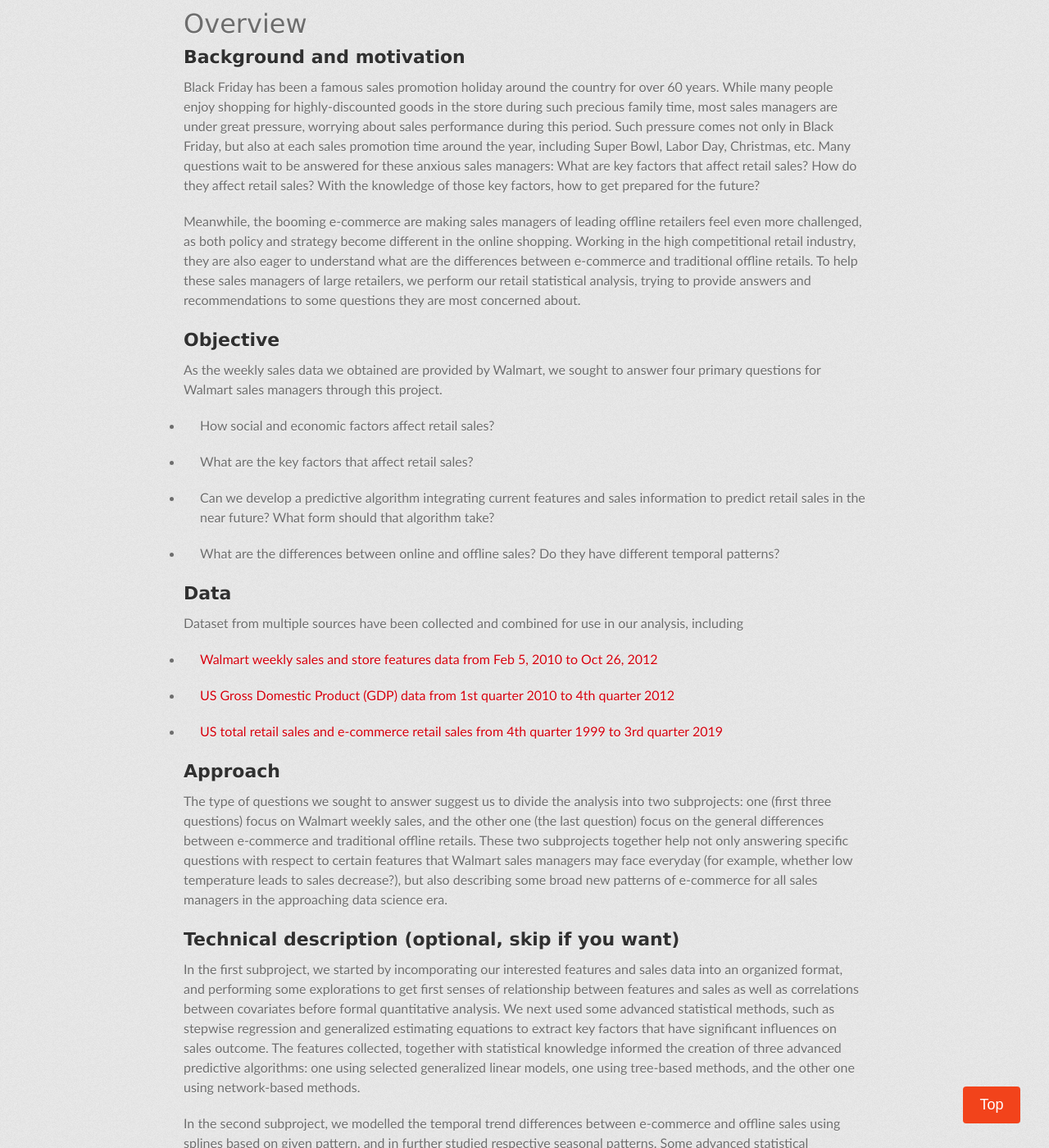
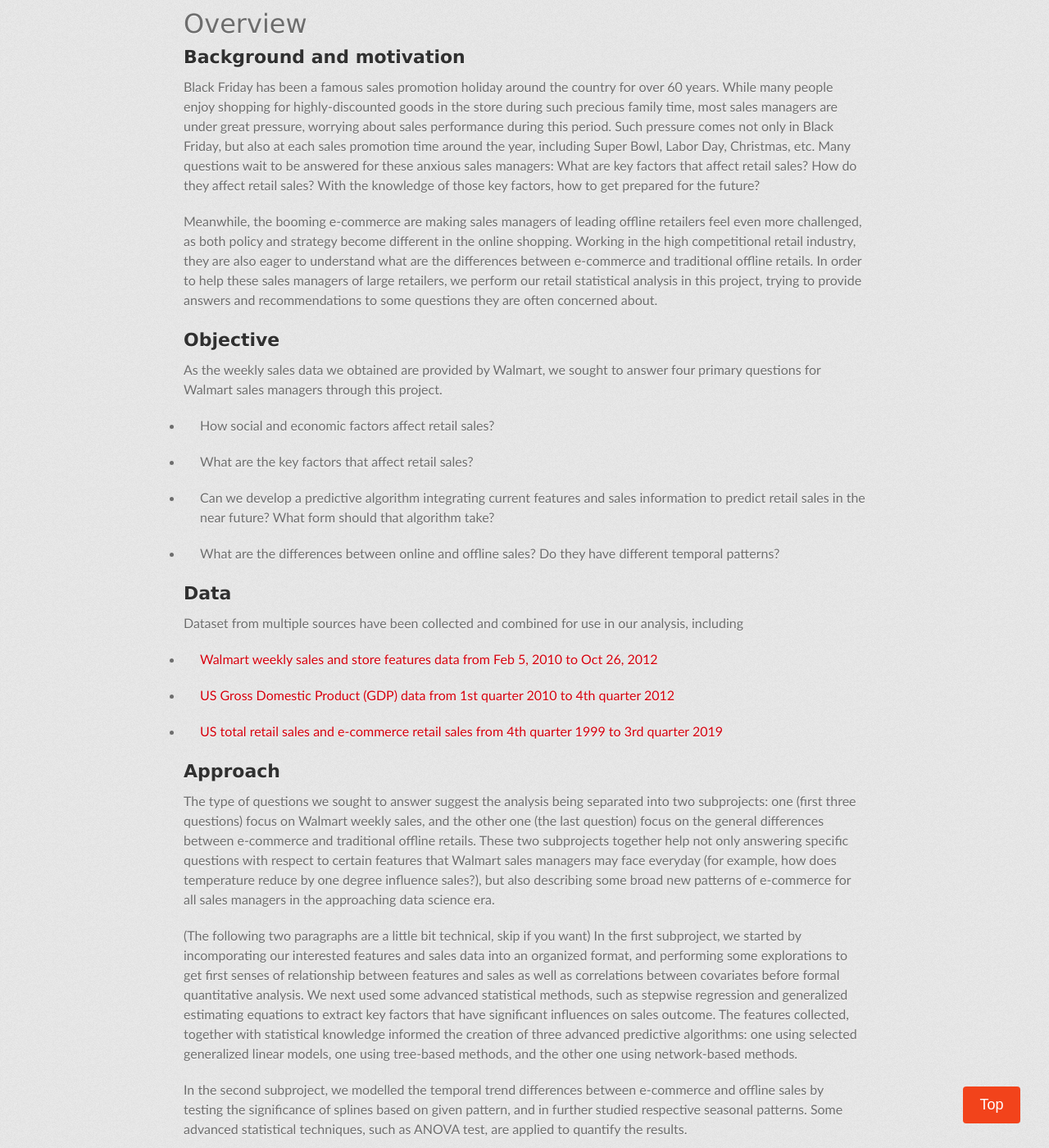
Before and after one commit to churchillcui/ads_retail, a Jekyll site: the page built from index.md, in a window 1280 px wide and 1400 px high, scrolled down 848 px. Shown: the whole window at 82% size. Built offline with Jekyll 4.4.1, drawn with Linux system fonts in a browser that asks for light colours; some web fonts are replaced; some of the changed text lies outside the part shown.

Commit message:
Update index.md

```diff
--- a/index.md
+++ b/index.md
@@ -12,7 +12,7 @@
 
 Black Friday has been a famous sales promotion holiday around the country for over 60 years. While many people enjoy shopping for highly-discounted goods in the store during such precious family time, most sales managers are under great pressure, worrying about sales performance during this period. Such pressure comes not only in Black Friday, but also at each sales promotion time around the year, including Super Bowl, Labor Day, Christmas, etc. Many questions wait to be answered for these anxious sales managers: What are key factors that affect retail sales? How do they affect retail sales? With the knowledge of those key factors, how to get prepared for the future?
 
-Meanwhile, the booming e-commerce are making sales managers of leading offline retailers feel even more challenged, as both policy and strategy become different in the online shopping. Working in the high competitional retail industry, they are also eager to understand what are the differences between e-commerce and traditional offline retails. To help these sales managers of large retailers, we perform our retail statistical analysis, trying to provide answers and recommendations to some questions they are most concerned about.
+Meanwhile, the booming e-commerce are making sales managers of leading offline retailers feel even more challenged, as both policy and strategy become different in the online shopping. Working in the high competitional retail industry, they are also eager to understand what are the differences between e-commerce and traditional offline retails. In order to help these sales managers of large retailers, we perform our retail statistical analysis in this project, trying to provide answers and recommendations to some questions they are often concerned about.
 
 ## Objective
 
@@ -38,15 +38,15 @@
 
 ## Approach
 
-The type of questions we sought to answer suggest us to divide the analysis into two subprojects: one (first three questions) focus on Walmart weekly sales, and the other one (the last question) focus on the general differences between e-commerce and traditional offline retails. These two subprojects together help not only answering specific questions with respect to certain features that Walmart sales managers may face everyday (for example, whether low temperature leads to sales decrease?), but also describing some broad new patterns of e-commerce for all sales managers in the approaching data science era.
+The type of questions we sought to answer suggest the analysis being separated into two subprojects: one (first three questions) focus on Walmart weekly sales, and the other one (the last question) focus on the general differences between e-commerce and traditional offline retails. These two subprojects together help not only answering specific questions with respect to certain features that Walmart sales managers may face everyday (for example, how does temperature reduce by one degree influence sales?), but also describing some broad new patterns of e-commerce for all sales managers in the approaching data science era.
 
-## Technical description (optional, skip if you want)
+(The following two paragraphs are a little bit technical, skip if you want) In the first subproject, we started by incomporating our interested features and sales data into an organized format, and performing some explorations to get first senses of relationship between features and sales as well as correlations between covariates before formal quantitative analysis. We next used some advanced statistical methods, such as stepwise regression and generalized estimating equations to extract key factors that have significant influences on sales outcome. The features collected, together with statistical knowledge informed the creation of three advanced predictive algorithms: one using selected generalized linear models, one using tree-based methods, and the other one using network-based methods.
 
-In the first subproject, we started by incomporating our interested features and sales data into an organized format, and performing some explorations to get first senses of relationship between features and sales as well as correlations between covariates before formal quantitative analysis. We next used some advanced statistical methods, such as stepwise regression and generalized estimating equations to extract key factors that have significant influences on sales outcome. The features collected, together with statistical knowledge informed the creation of three advanced predictive algorithms: one using selected generalized linear models, one using tree-based methods, and the other one using network-based methods.
-
-In the second subproject, we modelled the temporal trend differences between e-commerce and offline sales using splines based on given pattern, and in further studied respective seasonal patterns. Some advanced statistical techniques, such as ANOVA test, are applied to quantify the results.
+In the second subproject, we modelled the temporal trend differences between e-commerce and offline sales by testing the significance of splines based on given pattern, and in further studied respective seasonal patterns. Some advanced statistical techniques, such as ANOVA test, are applied to quantify the results.
 
 # Analysis
+
+
 
 
 
```
